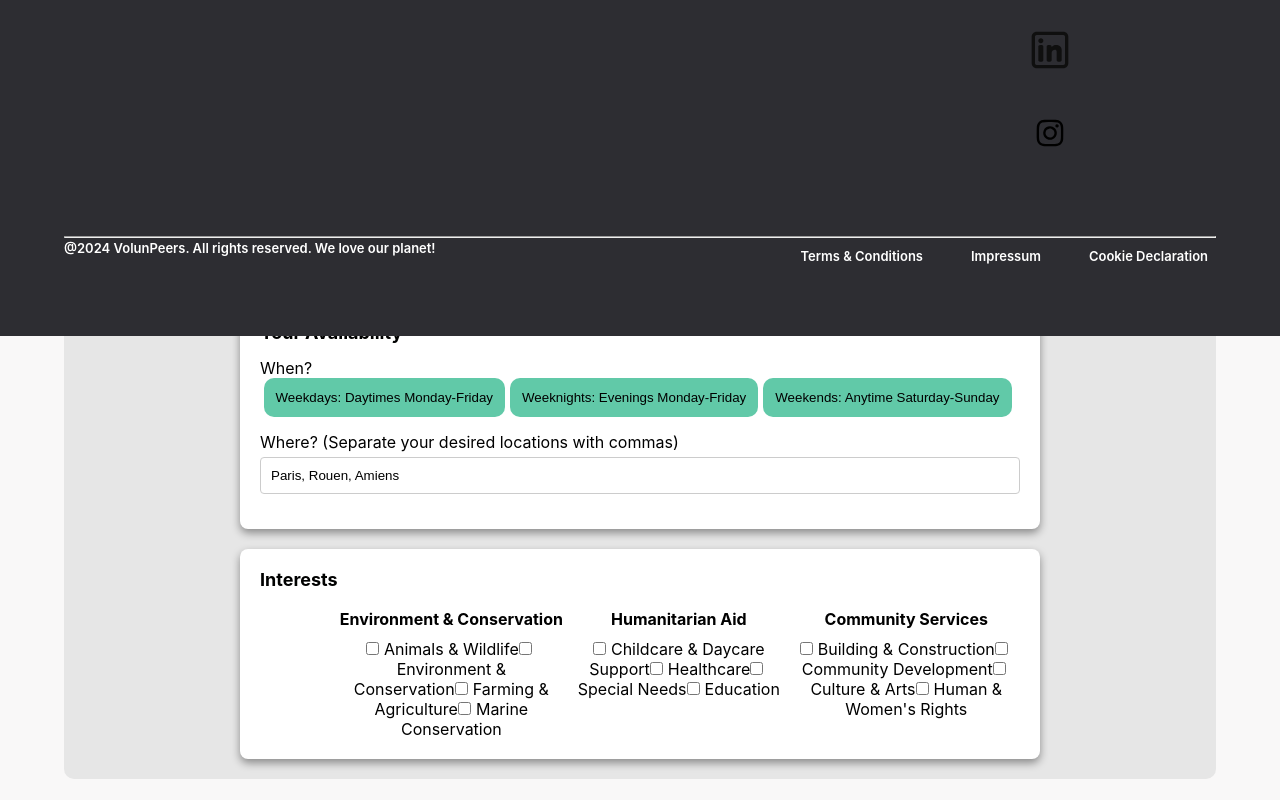
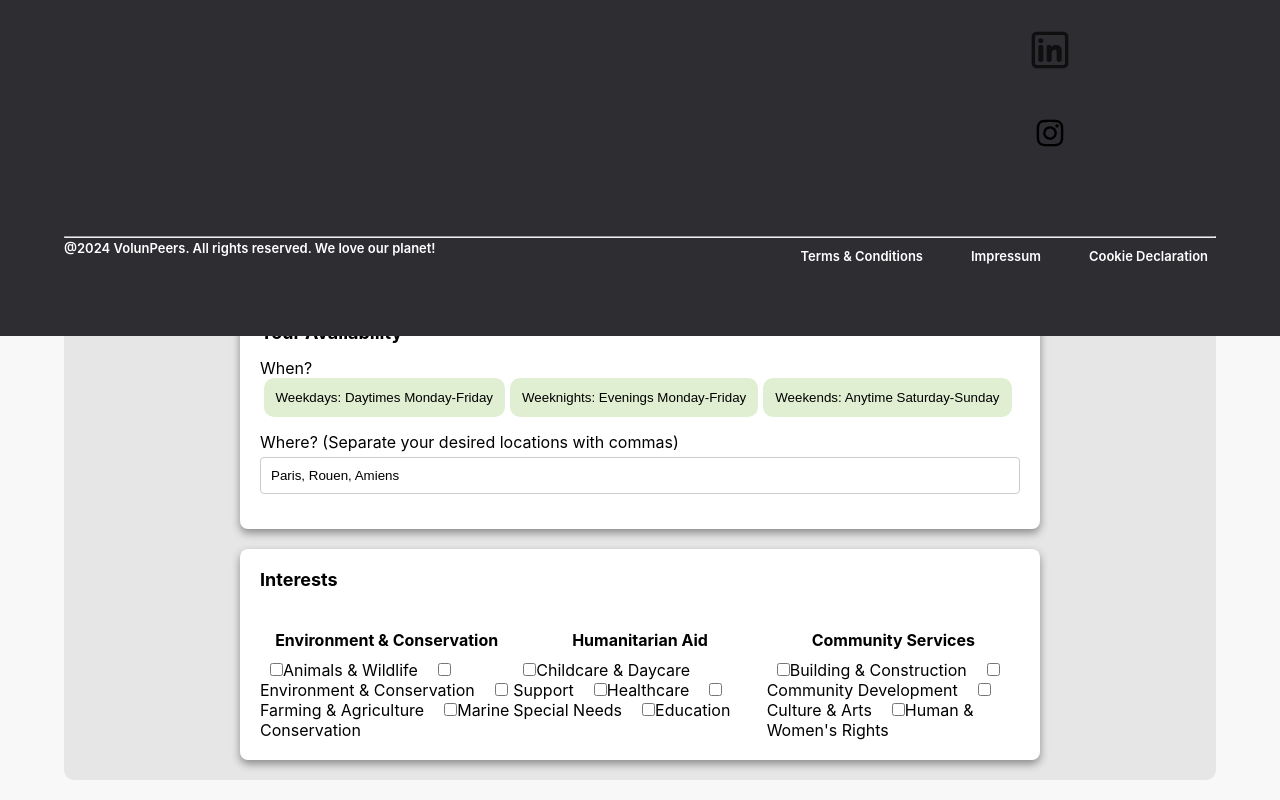
Before and after one commit to marieUr/VolunPeers-project, a React (Create React App) app in the folder volunpeers-front-end/: page /profile in a window 1280 px wide. Shown: the part 464-1264 px from the top of the page. Built offline with nearby package versions, Linux system fonts and the light colour scheme; grey boxes are pictures that could not be loaded.

Commit message:
Added css to buttons - Profile page

```diff
--- a/volunpeers-front-end/src/App.js
+++ b/volunpeers-front-end/src/App.js
@@ -33,6 +33,7 @@ function App() {
           <Route path="/Login" element={<Login />} />
           <Route component={NotFound}/>
         </Routes>
+
         <Footer />
       </Router>
     </>
--- a/volunpeers-front-end/src/Profile.css
+++ b/volunpeers-front-end/src/Profile.css
@@ -107,10 +107,10 @@ h3 {
 }
 
 .availability-buttons button {
-    background-color: var(--highlightColor);
+    background-color: var(--mainColorLight);
     color: var(--TextColor);
     margin-right: 5px;
-    border: 3px;
+    border: none;
     border-radius: 10px;
     padding: 12px;
     cursor: pointer;
@@ -120,15 +120,15 @@ h3 {
 /* Button is clicked */
 .availability-buttons button.clicked-button {
   background-color: var(--highlightColor);
-  color: white;
+  color: var(--TextColor);
+  border: thin solid var(--TextColor);
 }
-
 
 /* Interests css */
 
 .interests-content {
-  display: flex;
-  flex-direction: column;
+  align-items: center;
+  display: block;
 }
 
 .interests-columns {
@@ -138,11 +138,13 @@ h3 {
 }
 
 .interests-column {
+  text-align: left;
   flex: 1;
 }
 
 .interests-column h4 {
   margin-bottom: 10px;
+  text-align: center;
 }
 
 .interests-column ul {
@@ -152,8 +154,5 @@ h3 {
 
 .interests-column li {
   margin-bottom: 5px;
+  padding: 10px;
 }
-
-.interests-column input {
-  margin-right: 5px;
-}
--- a/volunpeers-front-end/src/Profile.jsx
+++ b/volunpeers-front-end/src/Profile.jsx
@@ -108,7 +108,7 @@ const Profile = () => {
           </div>
         </div>
 
-        <div className="white-box">
+        <div className="white-box interests-content">
           <h3>Interests</h3>
           <div className="interests-columns">
             <div className="interests-column">
```
